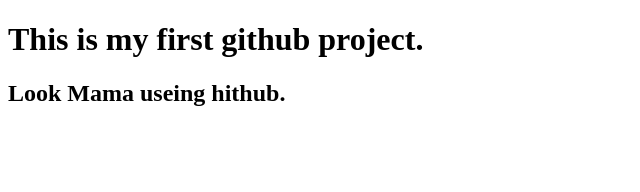
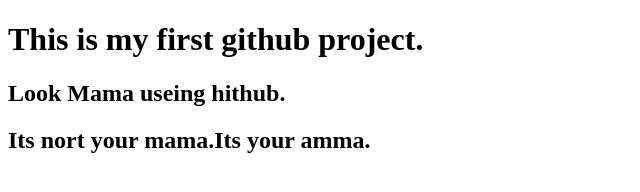
Before and after one commit to Shakibulislam100/my-sceond-website, a plain HTML site: page index.html in a window 1280 px wide. Shown: the whole page, without its empty margins (0-640 px from the left). Drawn offline with Linux system fonts and the light colour scheme.

Commit message:
its not mama

```diff
--- a/index.html
+++ b/index.html
@@ -8,5 +8,6 @@
 <body>
     <h1>This is my first github project.</h1>
     <h2>Look Mama useing hithub.</h2>
+    <h2>Its nort your mama.Its your amma.</h2>
 </body>
 </html>
```
Also changed, not shown: Flage 01.png (added), Project 2.jpg (added).
